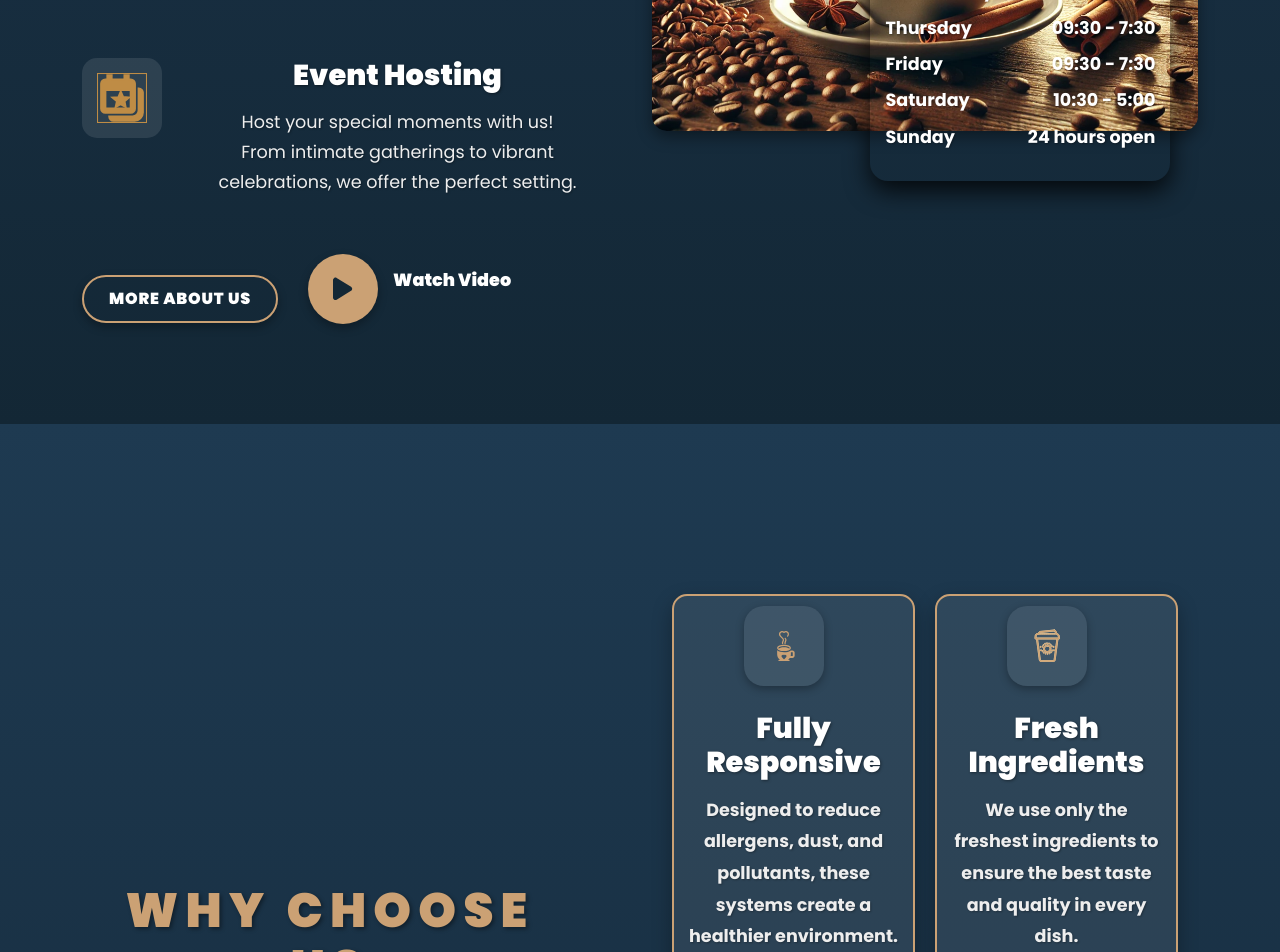
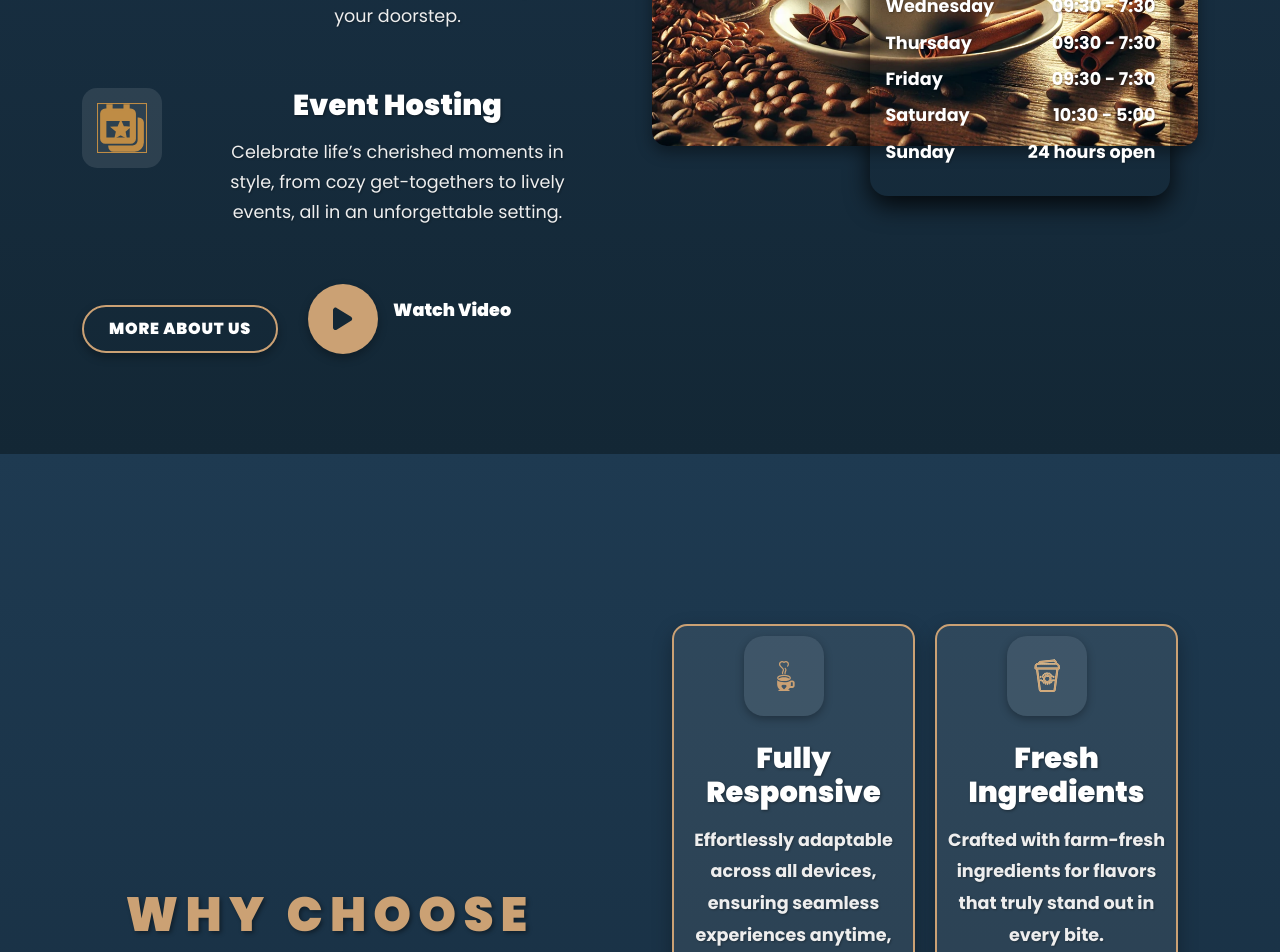
Before and after one commit to rashadamd/brew-coffee-shop, a React (Create React App) app: page / in a window 1280 px wide. Shown: the part 1580-2532 px from the top of the page. Built offline with nearby package versions, Linux system fonts and the light colour scheme.

Commit message:
update Home

```diff
--- a/src/components/AboutUs/AboutUs.js
+++ b/src/components/AboutUs/AboutUs.js
@@ -40,7 +40,7 @@ const AboutUs = () => {
           <div className="col-lg-6">
             <div className="about-content">
               <h3 className="section-subtitle">About Us</h3>
-              <h2 className="section-title">Bringing people together, one cup at a time</h2>
+              <h2 className="section-title">Uniting hearts and flavors, one sip at a time</h2>
               <div className="about-features">
                 <div className="feature-item">
                   <div className="feature-icon">
@@ -48,8 +48,8 @@ const AboutUs = () => {
                   </div>
                   <div className="feature-content">
                     <h4>Food Delivery</h4>
-                    <p>With our fast and reliable food delivery service, your favorite coffee, snacks, and treats are just a click away.</p>
-                  </div>
+                    <p>Enjoy swift and dependable delivery, bringing your favorite coffee, delightful snacks, and indulgent treats straight to your doorstep.</p>
+                    </div>
                 </div>
                 <div className="feature-item">
                   <div className="feature-icon">
@@ -57,7 +57,7 @@ const AboutUs = () => {
                   </div>
                   <div className="feature-content">
                     <h4>Event Hosting</h4>
-                    <p>Host your special moments with us! From intimate gatherings to vibrant celebrations, we offer the perfect setting.</p>
+                    <p>Celebrate life’s cherished moments in style, from cozy get-togethers to lively events, all in an unforgettable setting.</p>
                   </div>
                 </div>
               </div>
--- a/src/components/Footer/Footer.js
+++ b/src/components/Footer/Footer.js
@@ -43,24 +43,25 @@ const Footer = () => {
             <div className="contact-info-box">
               <FontAwesomeIcon icon={faPhone} />
               <h4>Contact Us</h4>
-              <p>T. +123 456 789</p>
-              <a href="mailto:info@domainname.com">M. info@domainname.com</a>
+              <p>+94 78 000 0000</p>
+              <a href="mailto:brew@coffee.com">M. brew@coffee.com</a>
               <a href="/contact" className="btn-contact-info">Contact Us</a>
             </div>
 
             <div className="contact-info-box">
               <FontAwesomeIcon icon={faMapMarkerAlt} />
               <h4>Address</h4>
-              <p>29721 Westheimer Road, Santa Ana,</p>
-              <p>Illinois 85486</p>
+              <p>No: 999, Brew Street</p>
+              <p>Coffee </p>
               <a href="#" className="btn-contact-info">Get Direction</a>
             </div>
 
             <div className="contact-info-box">
               <FontAwesomeIcon icon={faClock} />
               <h4>Opening Hours</h4>
-              <p>Everyday: From 12.30 To 23.00</p>
-              <p>Kitchen Closes At 22.00</p>
+              <p>Week Days: From 9:30 - 19:30</p>
+              <p>Saturday : From 10:30 - 17:00</p>
+              <p>Sunday   : 24 Hours Open</p>
               <a href="/reserve" className="btn-contact-info">Reserve A Table</a>
             </div>
           </section>
@@ -94,9 +95,9 @@ const Footer = () => {
             <div className="footer-column">
               <h3>Hours</h3>
               <ul>
-                <li>Monday - Friday: 7am - 9pm</li>
-                <li>Saturday: 8am - 10pm</li>
-                <li>Sunday: 8am - 8pm</li>
+                <li>Monday - Friday: 9:30 am - 7:30pm</li>
+                <li>Saturday: 10:30 am - 17:00 pm</li>
+                <li>Sunday: 24 Hours</li>
               </ul>
             </div>
           </div>
--- a/src/components/Header/Header.js
+++ b/src/components/Header/Header.js
@@ -55,7 +55,7 @@ const Header = () => {
                 <li className="nav-item"><a className="nav-link" href="/">Home</a></li>
                 <li className="nav-item"><a className="nav-link" href="/about">About Us</a></li>
                 <li className="nav-item"><a className="nav-link" href="/services">Services</a></li>
-                <li className="nav-item"><a className="nav-link" href="/menu">Menu</a></li>
+                {/* <li className="nav-item"><a className="nav-link" href="/menu">Menu</a></li> */}
 
                 {/* Pages Dropdown */}
                 <li
@@ -69,9 +69,9 @@ const Header = () => {
                     Pages
                   </a>
                   <ul className={`dropdown-menu ${isDropdownOpen ? "show" : ""}`}>
-                    <li><a className="dropdown-item" href="/service-single">Service Details</a></li>
+                    {/* <li><a className="dropdown-item" href="/service-single">Service Details</a></li>
                     <li><a className="dropdown-item" href="/blog">Blog</a></li>
-                    <li><a className="dropdown-item" href="/projects">Projects</a></li>
+                    <li><a className="dropdown-item" href="/projects">Projects</a></li> */}
                     <li><a className="dropdown-item" href="/team">Team</a></li>
                     {/* <li><a className="dropdown-item" href="/blog-single">Blog Details</a></li> */}
                     {/* <li><a className="dropdown-item" href="/project-single">Project Details</a></li> */}
--- a/src/components/Pricing/Pricing.css
+++ b/src/components/Pricing/Pricing.css
@@ -136,7 +136,8 @@
   .pricing-menu {
     grid-template-columns: 1fr;
   }
-}/* src/components/Pricing/Pricing.css */
+}
+
 .pricing {
   padding: 80px 0;
   background: linear-gradient(to bottom, #1E3A51, #182F42, #132735);
--- a/src/components/Pricing/Pricing.js
+++ b/src/components/Pricing/Pricing.js
@@ -14,54 +14,54 @@ const Pricing = () => {
     all: [
       {
         image: '/images/pricing-menu-1.jpeg',
-        title: 'Chips & Dip',
-        price: '$16.00',
-        description: 'A perfect pairing of crispy, freshly made chips and rich, flavorful dips.',
+        title: 'Golden Crisp & Savory Dips',
+        price: '$14.50',
+        description: 'Golden chips paired with velvety dips, crafted to satisfy every craving.',
       },
       {
         image: '/images/pricing-menu-2.jpeg',
-        title: 'Tender Octopus',
-        price: '$18.00',
-        description: 'Grilled to perfection, served with a tangy citrus glaze.',
+        title: 'Herb-Grilled Octopus',
+        price: '$20.00',
+        description: 'Succulent octopus, grilled to perfection with a zesty lemon-herb glaze.',
       },
       {
         image: '/images/pricing-menu-3.jpeg',
-        title: 'Grilled Veal Filet',
-        price: '$22.00',
-        description: 'Juicy and tender, served with a side of roasted vegetables.',
+        title: 'Flame-Kissed Veal Steak',
+        price: '$24.00',
+        description: 'Flame-grilled veal with bold seasoning, complemented by a medley of seasonal vegetables.',
       },
       {
         image: '/images/pricing-menu-4.jpeg',
-        title: 'Mexican Soup',
-        price: '$12.00',
-        description: 'A spicy and hearty soup with a blend of traditional Mexican flavors.',
+        title: 'Rich Mexican Comfort Soup',
+        price: '$13.50',
+        description: 'A robust blend of spicy flavors, rich textures, and authentic Mexican warmth.',
       },
     ],
     seafood: [
       {
         image: '/images/pricing-menu-2.jpeg',
-        title: 'Tender Octopus',
-        price: '$18.00',
-        description: 'Grilled to perfection, served with a tangy citrus glaze.',
+        title: 'Herb-Grilled Octopus',
+        price: '$20.00',
+        description: 'Succulent octopus, grilled to perfection with a zesty lemon-herb glaze.',
       },
     ],
     desserts: [
       {
         image: '/images/pricing-menu-1.jpeg',
-        title: 'Chocolate Lava Cake',
-        price: '$10.00',
-        description: 'Warm, gooey chocolate cake with a molten center.',
+        title: 'Chocolate Bliss Lava Cake',
+        price: '$12.00',
+        description: 'An indulgent chocolate cake, filled with molten decadence and served warm.',
       },
     ],
     drinks: [
       {
         image: '/images/pricing-menu-4.jpeg',
-        title: 'Classic Mojito',
-        price: '$8.00',
-        description: 'A refreshing mix of mint, lime, and rum.',
+        title: 'Mint-Infused Mojito',
+        price: '$9.50',
+        description: 'Cool lime, crisp mint, and smooth rum mingle for the ultimate refreshment.',
       },
     ],
-  };
+};
 
   return (
     <section
--- a/src/components/WhyChooseUs/WhyChooseUs.js
+++ b/src/components/WhyChooseUs/WhyChooseUs.js
@@ -7,33 +7,33 @@ const WhyChooseUs = () => {
     {
       icon: '/images/icon-why-choose-1.svg',
       title: 'Fully Responsive',
-      description: 'Designed to reduce allergens, dust, and pollutants, these systems create a healthier environment.',
+      description: 'Effortlessly adaptable across all devices, ensuring seamless experiences anytime, anywhere.',
     },
     {
       icon: '/images/icon-why-choose-2.svg',
       title: 'Fresh Ingredients',
-      description: 'We use only the freshest ingredients to ensure the best taste and quality in every dish.',
+      description: 'Crafted with farm-fresh ingredients for flavors that truly stand out in every bite.',
     },
     {
       icon: '/images/icon-why-choose-3.svg',
       title: 'Exclusive Chefs',
-      description: 'Our chefs are experts in their craft, bringing you unique and delicious creations.',
+      description: 'Discover signature dishes crafted by culinary experts, blending skill and passion.',
     },
     {
       icon: '/images/icon-why-choose-4.svg',
       title: 'Fast Services',
-      description: 'We prioritize efficiency to ensure you get your order quickly without compromising quality.',
+      description: 'Prompt and reliable service that brings convenience without compromising excellence.',
     },
     {
       icon: '/images/icon-why-choose-5.svg',
       title: 'Friendly Atmosphere',
-      description: 'Our café offers a warm and welcoming environment for all our guests.',
+      description: 'Relax in a cozy, inviting space designed to make every visit truly enjoyable.',
     },
     {
       icon: '/images/icon-why-choose-6.svg',
       title: 'Free WIFI',
-      description: 'Stay connected with our complimentary high-speed WIFI.',
-    },
+      description: 'Stay online effortlessly with our fast and secure complimentary WIFI access.',
+    }
   ];
 
   const [contentRef, contentInView] = useInView({
@@ -56,7 +56,7 @@ const WhyChooseUs = () => {
               ref={contentRef}
             >
               <h3 className="section-subtitle">Why Choose Us</h3>
-              <h2 className="section-title">Where flavor meets comfort and services</h2>
+              <h2 className="section-title">Where taste, warmth, and exceptional care unite</h2>
               <a href="/contact" className="btn btn-primary">Contact Us</a>
             </div>
           </div>
```
